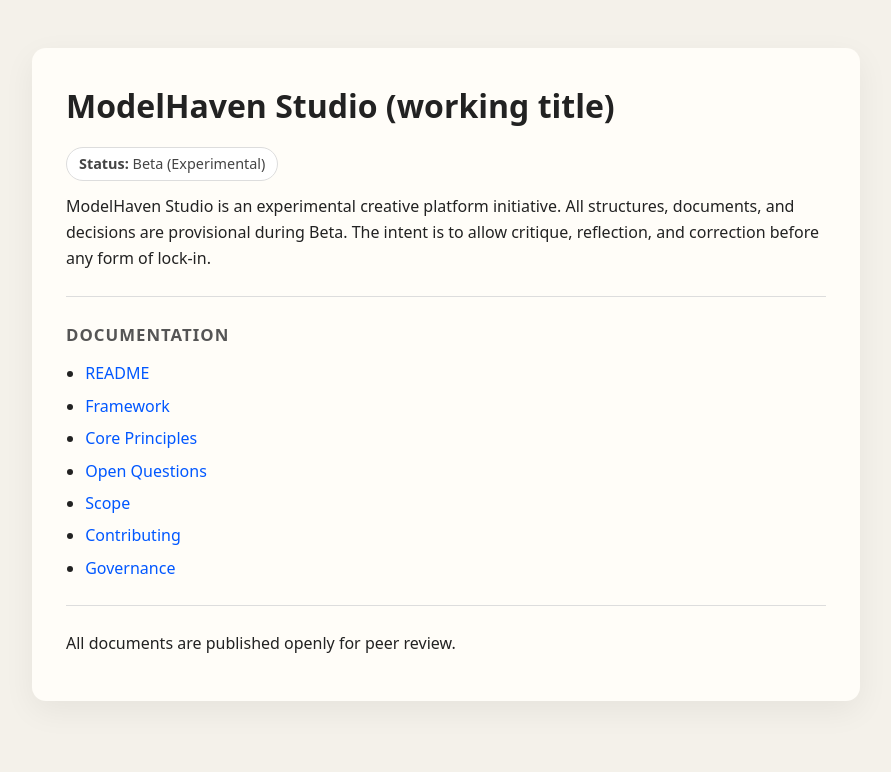
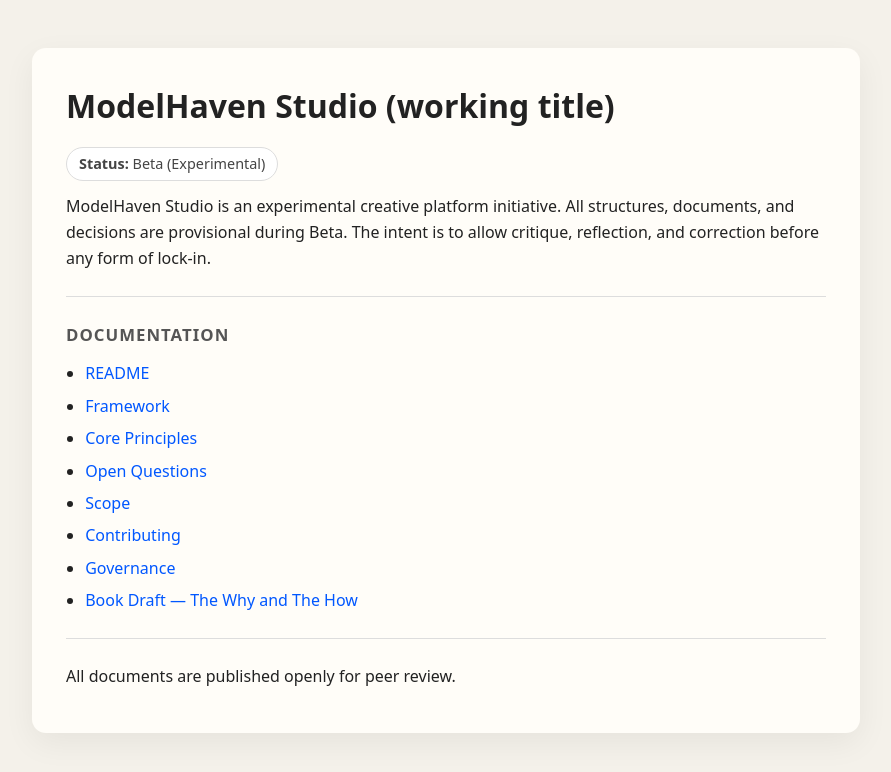
Before and after one commit to MartijnBruzzese/ModelHaven-Studio, a Jekyll site: the page built from index.md, in a window 1280 px wide. Shown: the top 772 px of the page, without its empty margins (194-1085 px from the left). Built offline with Jekyll 4.4.1, drawn with Linux system fonts in a browser that asks for light colours.

Commit message:
Update index.md

```diff
--- a/index.md
+++ b/index.md
@@ -22,6 +22,7 @@ The intent is to allow critique, reflection, and correction before any form of l
 - [Scope](SCOPE.html)
 - [Contributing](CONTRIBUTING.html)
 - [Governance](GOVERNANCE.html)
+- [Book Draft — The Why and The How](BOOK_DRAFT.html)
 
 ---
 
```
